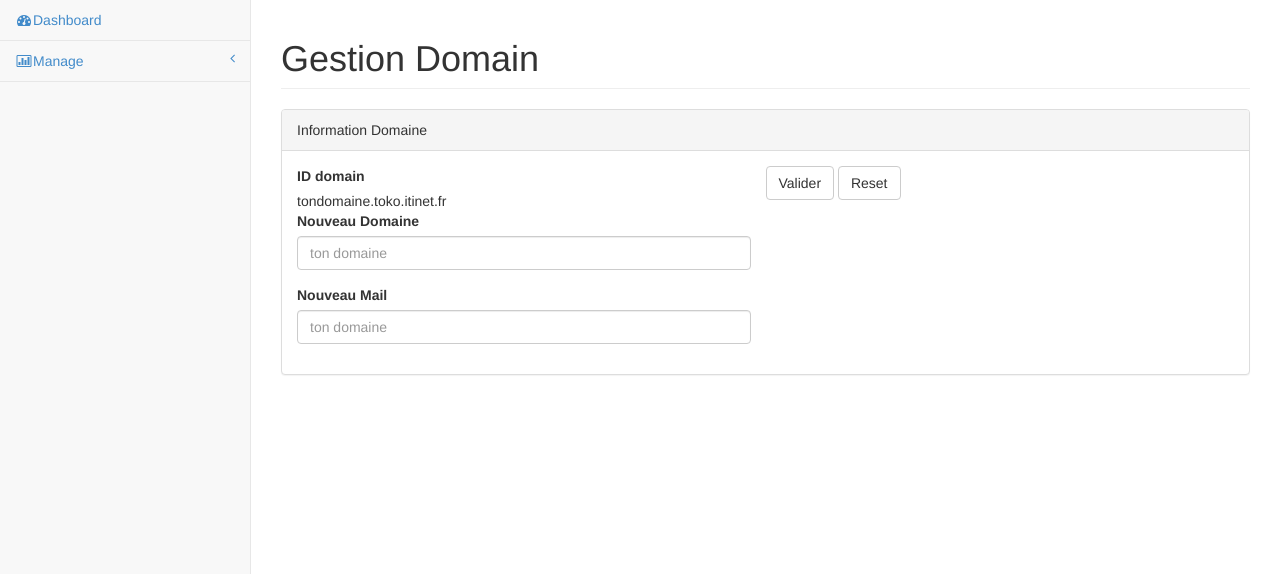
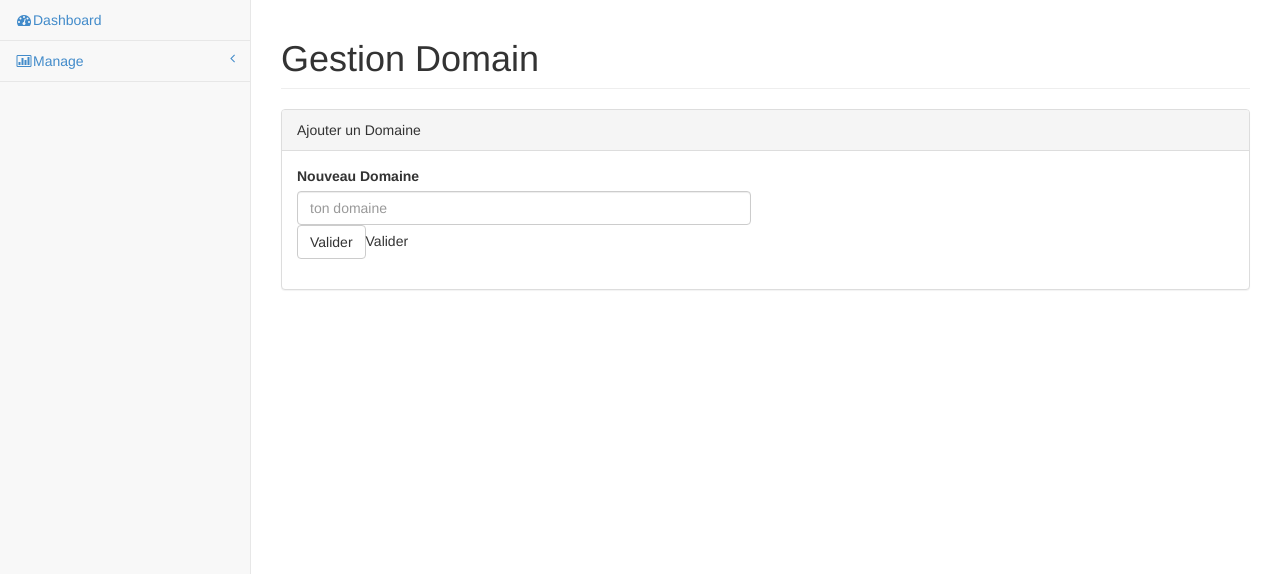
Before and after one commit to toko-iti/Toko, a PHP site: page /v_user_domain.php in a window 1280 px wide. Shown: the part 51-625 px from the top of the page. Run offline with PHP 8.4, Linux system fonts and the light colour scheme.

Commit message:
add_domain

```diff
--- a/vue/v_user_domain.php
+++ b/vue/v_user_domain.php
@@ -90,26 +90,17 @@
                 <div class="col-lg-12">
                     <div class="panel panel-default">
                         <div class="panel-heading">
-                            Information Domaine
+                            Ajouter un Domaine
                         </div>
                         <div class="panel-body">
                             <div class="row">
                                 <div class="col-lg-6">
-                                    <form role="form">
+                                    <form role="form" action="Toko/control/c_add_domain.php" method="POST">
                                         <div class="form-group">
-                                            <label>ID domain</label>
-                                            <p class="form-control-static">tondomaine.toko.itinet.fr</p>
                                             <label>Nouveau Domaine</label>
                                             <input class="form-control" placeholder="ton domaine">
+                                            <input id="submit" value="Valider" type="submit" class="btn btn-default">Valider</input>
                                         </div>
-                                        <div class="form-group">
-
-                                            <label>Nouveau Mail</label>
-                                            <input class="form-control" placeholder="ton domaine">
-                                        </div>
-                                        </div>
-                                        <button type="submit" class="btn btn-default">Valider</button>
-                                        <button type="reset" class="btn btn-default">Reset</button>
                                     </form>
                                 </div>
                                     </form>
```
Also changed, not shown: control/c_add_domain.php (added, +14 -0 lines), modele/m_add_domain.php (added, +10 -0 lines), modele/m_verif_domain.php (added, +9 -0 lines).
